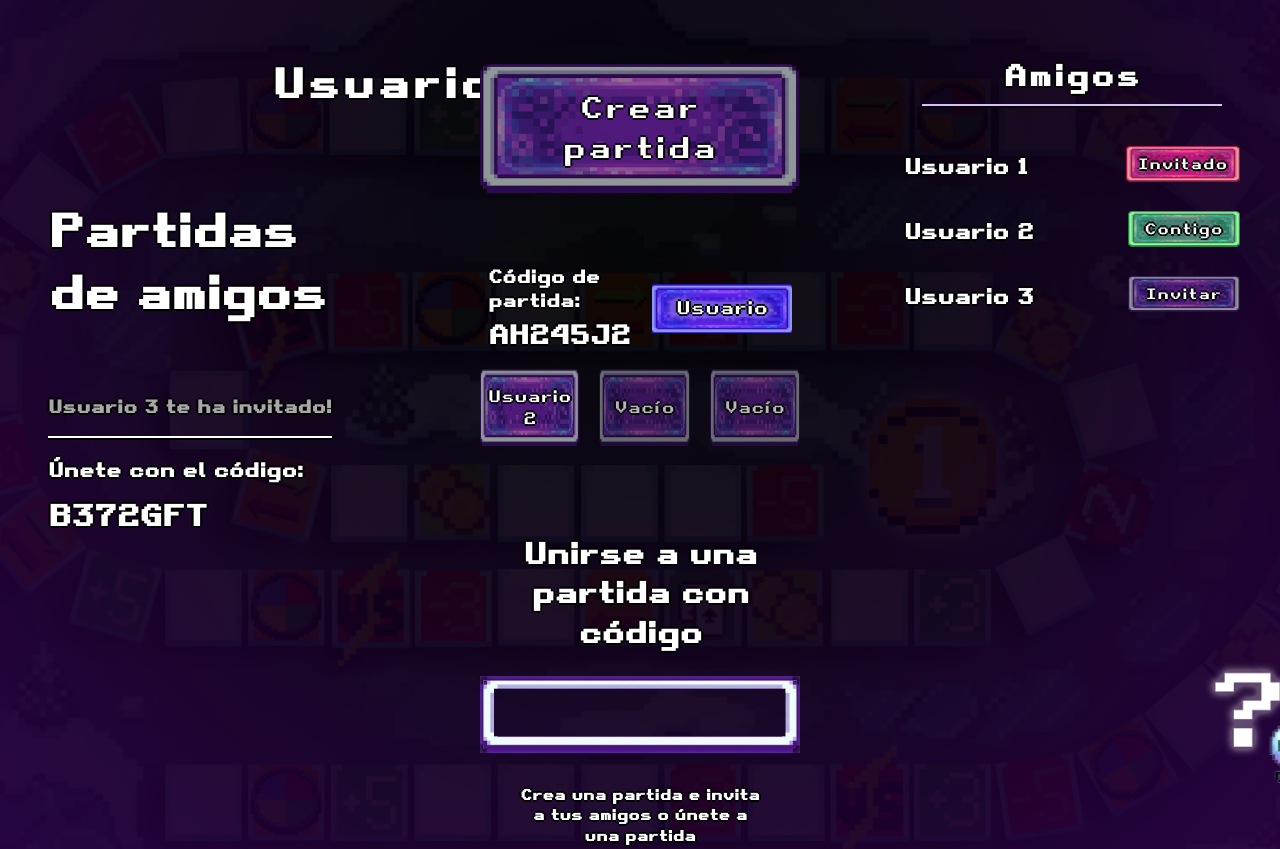
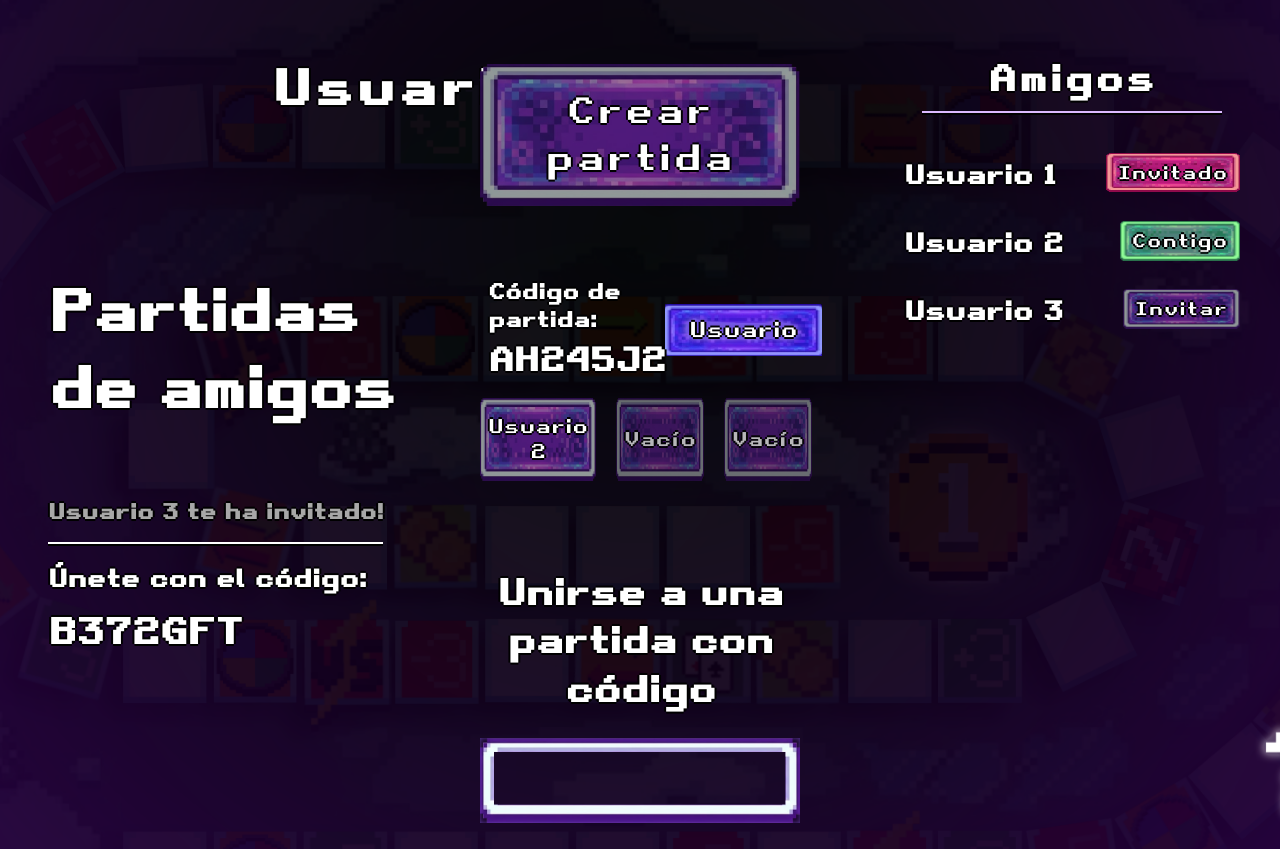
Before and after one commit to UNIZAR-30226-2026-05/frontend-web, a Next.js app: page /menu in a window 1280 px wide. Shown: the top 849 px of the page. Built offline with nearby package versions, Linux system fonts and the light colour scheme.

Commit message:
Aumento de tamaño de fuente

```diff
--- a/app/menu/page.tsx
+++ b/app/menu/page.tsx
@@ -7,7 +7,7 @@ import PixelButton from '@/components/UI/PixelButton';
 export default function MenuPage() {
     return (
         <div
-            className="text-white min-h-screen grid grid-cols-3 gap-8 p-8 font-pixel font-normal text-xl tracking-wide relative overflow-hidden"
+            className="text-white min-h-screen grid grid-cols-3 gap-8 p-8 font-pixel font-normal text-2xl tracking-wide relative overflow-hidden"
             style={{
                 backgroundImage: "url('/lobby.png')",
                 backgroundSize: "cover",
@@ -28,7 +28,7 @@ export default function MenuPage() {
                         aria-label="Snow Party Logo"
                     />
                     <span
-                        className="text-[2.5rem] tracking-widest font-bold text-white whitespace-nowrap ml-[14rem]"
+                        className="text-[3rem] tracking-widest font-bold text-white whitespace-nowrap ml-[14rem]"
                         style={{ textShadow: "2px 0 0 #000, -2px 0 0 #000, 0 2px 0 #000, 0 -2px 0 #000" }}
                     >
                         Usuario
@@ -36,9 +36,9 @@ export default function MenuPage() {
                 </div>
 
                 {/* Partidas de amigos */}
-                <div className="flex-1 flex flex-col p-6 pl-4 relative mt-4">
+                <div className="flex-1 flex flex-col p-6 pl-4 relative mt-20">
                     <h2
-                        className="text-[2.8rem] leading-snug mb-10 text-white font-bold whitespace-nowrap"
+                        className="text-[3.5rem] leading-snug mb-10 text-white font-bold whitespace-nowrap"
                         style={{ textShadow: "2px 0 0 #000, -2px 0 0 #000, 0 2px 0 #000, 0 -2px 0 #000" }}
                     >
                         Partidas<br />de amigos
@@ -46,19 +46,19 @@ export default function MenuPage() {
 
                     <div className="mt-8 flex flex-col gap-3 w-fit">
                         <p
-                            className="text-[#a8a8a8] text-[1.1rem] font-bold mb-1"
+                            className="text-[#a8a8a8] text-[1.3rem] font-bold mb-1"
                             style={{ textShadow: "2px 0 0 #000, -2px 0 0 #000, 0 2px 0 #000, 0 -2px 0 #000" }}
                         >
                             Usuario 3 te ha invitado!
                         </p>
                         <div className="w-full h-[2px] bg-white mb-2 shadow-[0_2px_0_#000]"></div>
                         <p
-                            className="text-white text-[1.2rem] font-bold leading-tight"
+                            className="text-white text-[1.5rem] font-bold leading-tight"
                             style={{ textShadow: "2px 0 0 #000, -2px 0 0 #000, 0 2px 0 #000, 0 -2px 0 #000" }}
                         >
                             Únete con el código:<br />
                             <span
-                                className="text-white text-[1.8rem] mt-4 block"
+                                className="text-white text-[2.2rem] mt-4 block"
                                 style={{ textShadow: "2px 0 0 #000, -2px 0 0 #000, 0 2px 0 #000, 0 -2px 0 #000" }}
                             >
                                 B372GFT
@@ -72,7 +72,7 @@ export default function MenuPage() {
             <div className="flex flex-col items-center justify-center gap-[4rem] p-8 z-10 relative">
 
                 {/* Botón Crear Partida */}
-                <PixelButton variant="purple" className="w-full max-w-[28rem] py-6 text-[1.8rem]">
+                <PixelButton variant="purple" className="w-full max-w-[28rem] py-6 text-[2.2rem]">
                     Crear partida
                 </PixelButton>
 
@@ -81,36 +81,36 @@ export default function MenuPage() {
                     <div className="flex justify-between items-center w-full mb-4 px-2">
                         <div className="flex flex-col">
                             <span
-                                className="text-[1.1rem] leading-snug text-white font-bold"
+                                className="text-[1.3rem] leading-snug text-white font-bold"
                                 style={{ textShadow: "2px 0 0 #000, -2px 0 0 #000, 0 2px 0 #000, 0 -2px 0 #000" }}
                             >
                                 Código de partida:
                             </span>
                             <span
-                                className="text-[1.6rem] text-white mt-1 inline-block font-bold"
+                                className="text-[2rem] text-white mt-1 inline-block font-bold"
                                 style={{ textShadow: "2px 0 0 #000, -2px 0 0 #000, 0 2px 0 #000, 0 -2px 0 #000" }}
                             >
                                 AH245J2
                             </span>
                         </div>
                         <div className="flex justify-end">
-                            <PixelButton variant="purple_blue" className="!px-6 !py-3 !text-[1.1rem] !tracking-wider">
+                            <PixelButton variant="purple_blue" className="!px-6 !py-3 !text-[1.3rem] !tracking-wider">
                                 Usuario
                             </PixelButton>
                         </div>
                     </div>
 
                     <div className="flex justify-between w-full gap-5">
-                        <PixelButton variant="purple" className="flex-1 !px-2 !py-4 !text-[1rem] !tracking-wider">Usuario 2</PixelButton>
-                        <PixelButton variant="purple" className="flex-1 !px-2 !py-4 !text-[1rem] !tracking-wider opacity-70">Vacío</PixelButton>
-                        <PixelButton variant="purple" className="flex-1 !px-2 !py-4 !text-[1rem] !tracking-wider opacity-70">Vacío</PixelButton>
+                        <PixelButton variant="purple" className="flex-1 !px-2 !py-4 !text-[1.2rem] !tracking-wider">Usuario 2</PixelButton>
+                        <PixelButton variant="purple" className="flex-1 !px-2 !py-4 !text-[1.2rem] !tracking-wider opacity-70">Vacío</PixelButton>
+                        <PixelButton variant="purple" className="flex-1 !px-2 !py-4 !text-[1.2rem] !tracking-wider opacity-70">Vacío</PixelButton>
                     </div>
                 </div>
 
                 {/* Unirse a una partida */}
                 <div className="w-full flex flex-col items-center mt-2 gap-4">
                     <h2
-                        className="text-[1.8rem] text-white font-bold text-center leading-snug mb-2"
+                        className="text-[2.2rem] text-white font-bold text-center leading-snug mb-2"
                         style={{ textShadow: "2px 0 0 #000, -2px 0 0 #000, 0 2px 0 #000, 0 -2px 0 #000" }}
                     >
                         Unirse a una<br />partida con código
@@ -118,7 +118,7 @@ export default function MenuPage() {
                     <div className="relative w-full max-w-[24rem]">
                         <input
                             type="text"
-                            className="w-full text-center text-[2rem] font-bold font-pixel tracking-widest text-white py-4 outline-none transition-colors"
+                            className="w-full text-center text-[2.5rem] font-bold font-pixel tracking-widest text-white py-4 outline-none transition-colors"
                             style={{
                                 backgroundImage: "url('/rellenable.png')",
                                 backgroundSize: '100% 100%',
@@ -130,7 +130,7 @@ export default function MenuPage() {
                     </div>
                     <div className="flex flex-col items-center mt-4">
                         <p
-                            className="text-center text-[0.9rem] text-white font-bold"
+                            className="text-center text-[1.1rem] text-white font-bold"
                             style={{ textShadow: "2px 0 0 #000, -2px 0 0 #000, 0 2px 0 #000, 0 -2px 0 #000" }}
                         >
                             Crea una partida e invita<br />a tus amigos o únete a<br />una partida
@@ -147,7 +147,7 @@ export default function MenuPage() {
                 <div className="flex flex-col gap-6 w-full max-w-[22rem] ml-auto mt-6">
                     <div className="flex flex-col items-center mb-2">
                         <h2
-                            className="text-[1.8rem] tracking-[0.1em] pb-2 text-white font-bold"
+                            className="text-[2.2rem] tracking-[0.1em] pb-2 text-white font-bold"
                             style={{ textShadow: "2px 0 0 #000, -2px 0 0 #000, 0 2px 0 #000, 0 -2px 0 #000" }}
                         >
                             Amigos
@@ -158,30 +158,30 @@ export default function MenuPage() {
                     <div className="flex flex-col gap-[1.8rem] px-2 mt-2">
                         <div className="flex justify-between items-center w-full gap-4 flex-nowrap">
                             <span
-                                className="text-[1.3rem] text-white font-bold whitespace-nowrap mt-1"
+                                className="text-[1.6rem] text-white font-bold whitespace-nowrap mt-1"
                                 style={{ textShadow: "2px 0 0 #000, -2px 0 0 #000, 0 2px 0 #000, 0 -2px 0 #000" }}
                             >
                                 Usuario 1
                             </span>
-                            <PixelButton variant="red" className="!px-3 !py-2 !text-[0.9rem] min-w-[7rem] whitespace-nowrap">Invitado</PixelButton>
+                            <PixelButton variant="red" className="!px-3 !py-2 !text-[1.1rem] min-w-[7rem] whitespace-nowrap">Invitado</PixelButton>
                         </div>
                         <div className="flex justify-between items-center w-full gap-4 flex-nowrap">
                             <span
-                                className="text-[1.3rem] text-white font-bold whitespace-nowrap mt-1"
+                                className="text-[1.6rem] text-white font-bold whitespace-nowrap mt-1"
                                 style={{ textShadow: "2px 0 0 #000, -2px 0 0 #000, 0 2px 0 #000, 0 -2px 0 #000" }}
                             >
                                 Usuario 2
                             </span>
-                            <PixelButton variant="green" className="!px-3 !py-2 !text-[0.9rem] min-w-[7rem] whitespace-nowrap">Contigo</PixelButton>
+                            <PixelButton variant="green" className="!px-3 !py-2 !text-[1.1rem] min-w-[7rem] whitespace-nowrap">Contigo</PixelButton>
                         </div>
                         <div className="flex justify-between items-center w-full gap-4 flex-nowrap">
                             <span
-                                className="text-[1.3rem] text-white font-bold whitespace-nowrap mt-1"
+                                className="text-[1.6rem] text-white font-bold whitespace-nowrap mt-1"
                                 style={{ textShadow: "2px 0 0 #000, -2px 0 0 #000, 0 2px 0 #000, 0 -2px 0 #000" }}
                             >
                                 Usuario 3
                             </span>
-                            <PixelButton variant="purple" className="!px-3 !py-2 !text-[0.9rem] min-w-[7rem] whitespace-nowrap">Invitar</PixelButton>
+                            <PixelButton variant="purple" className="!px-3 !py-2 !text-[1.1rem] min-w-[7rem] whitespace-nowrap">Invitar</PixelButton>
                         </div>
                     </div>
                 </div>
```
